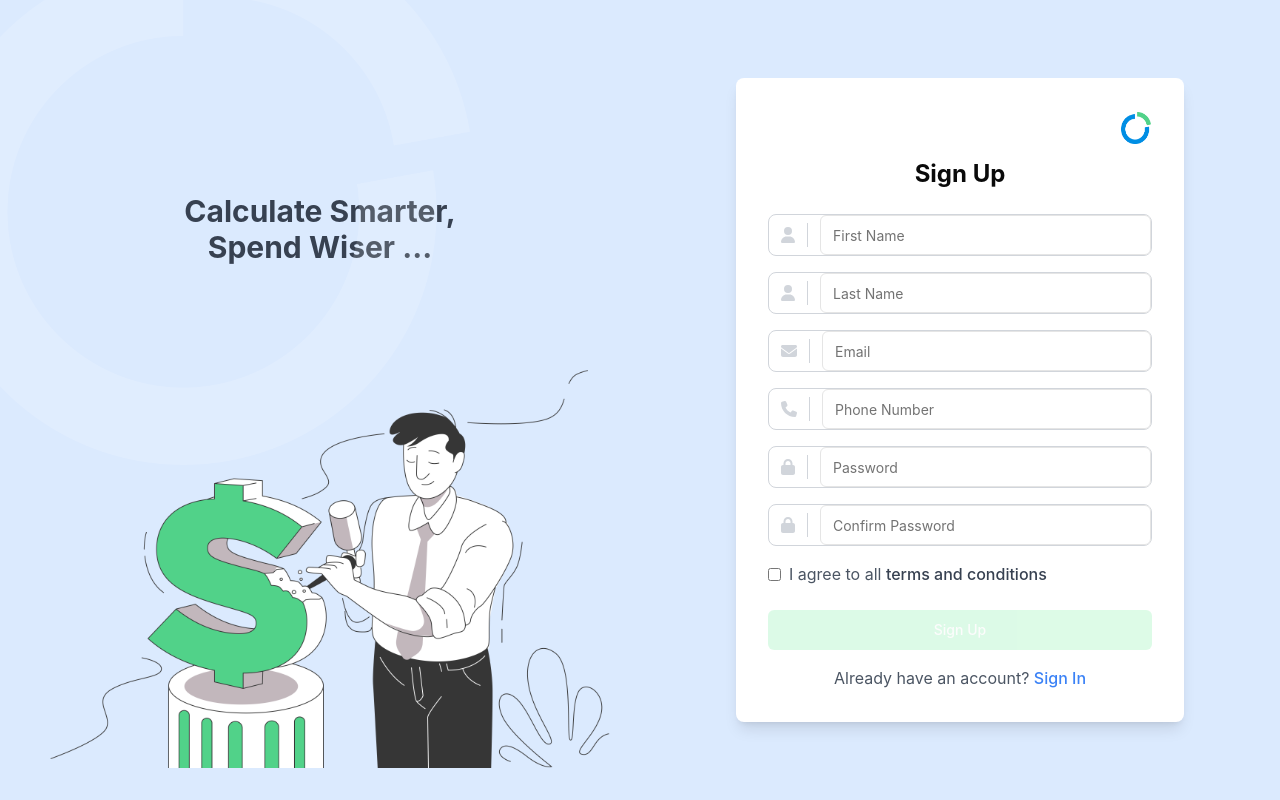
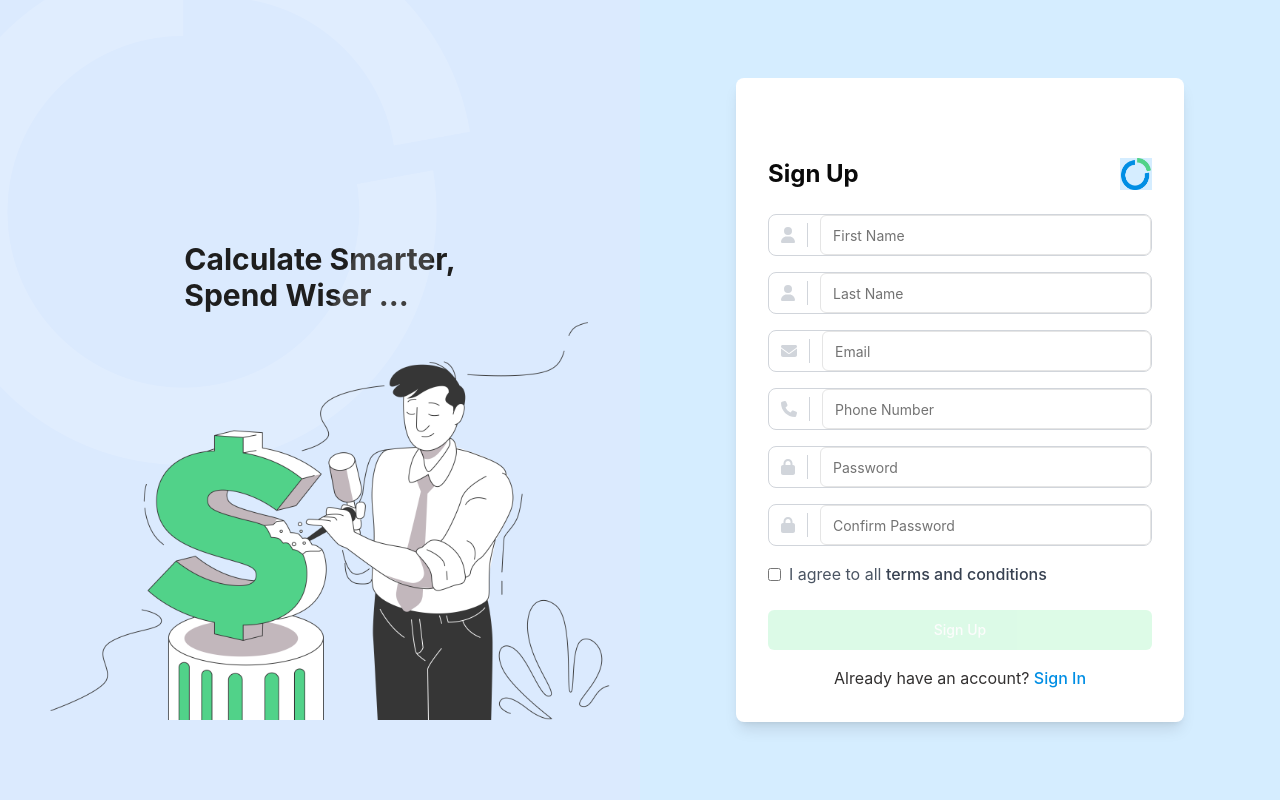
Before and after one commit to oladele-david/chekam, a React (Vite) app in the folder frontend/: page /signup in a window 1280 px wide. Built offline with nearby package versions, Linux system fonts and the light colour scheme; no server answers.

Commit message:
🔨 Update: Fix the Signup

```diff
--- a/frontend/src/pages/SignUp.jsx
+++ b/frontend/src/pages/SignUp.jsx
@@ -102,7 +102,7 @@ const SignupPage = () => {
         : 'bg-green-200 cursor-not-allowed'; // Disabled-look
 
     return (
-        <div className="min-h-screen flex flex-col md:flex-row bg-blue-100">
+        <div className="min-h-screen flex flex-col md:flex-row bg-customLiteBlue">
             <div className="md:w-1/2 flex flex-col justify-center items-center p-6 bg-blue-100 relative">
                 {/* Background logo image */}
                 <div
@@ -113,24 +113,25 @@ const SignupPage = () => {
                         backgroundPosition: '-90px -80px',  // Shift it leftwards
                     }}
                 ></div>
-                <h2 className="text-3xl font-bold text-gray-700 pt-40 text-center">
+                <h2 className="text-3xl font-bold text-customDark pt-40 text-left">
                     Calculate Smarter,<br />Spend Wiser ...
                 </h2>
-                <img src={SignUpImage} alt="Sign Up Illustration" className="w-full h-auto pt-24" />
+                <img src={SignUpImage} alt="Sign Up Illustration" className="w-full h-auto relative" />
             </div>
             <div className="md:w-1/2 flex justify-center items-center p-6 relative">
-                <div className="absolute top-28 right-32">
-                    <img src={LogoColored} alt="Logo" className="w-8 h-8" />
-                </div>
+
                 <form className="w-full max-w-md bg-white p-8 rounded-lg shadow-lg pt-20" onSubmit={handleSubmit}>
-                    <h2 className="text-2xl font-bold mb-6 text-center">Sign Up</h2>
+                    <div className="relative flex flex-row justify-between items-center">
+                    <h2 className="text-2xl font-bold mb-6">Sign Up</h2>
+                        <img src={LogoColored} alt="Logo" className="w-8 h-8 mb-6 bg-customLiteBlue"/>
+                    </div>
 
                     {signupError && <Alert type="error" variant="destructive">{signupError}</Alert>}
                     {signupSuccess && <Alert type="success">{signupSuccess}</Alert>}
 
                     <div className="flex items-center border border-gray-300 rounded-lg mb-4">
                         <span className="ml-3 mr-3 border-r border-gray-300 pr-3">
-                            <FontAwesomeIcon icon={faUser} className="text-gray-300" />
+                            <FontAwesomeIcon icon={faUser} className="text-gray-300"/>
                         </span>
                         <Input
                             type="text"
@@ -145,7 +146,7 @@ const SignupPage = () => {
 
                     <div className="flex items-center border border-gray-300 rounded-lg mb-4">
                         <span className="ml-3 mr-3 border-r border-gray-300 pr-3">
-                            <FontAwesomeIcon icon={faUser} className="text-gray-300" />
+                            <FontAwesomeIcon icon={faUser} className="text-gray-300"/>
                         </span>
                         <Input
                             type="text"
@@ -160,7 +161,7 @@ const SignupPage = () => {
 
                     <div className="flex items-center border border-gray-300 rounded-lg mb-4">
                         <span className="ml-3 mr-3 border-r border-gray-300 pr-3">
-                            <FontAwesomeIcon icon={faEnvelope} className="text-gray-300" />
+                            <FontAwesomeIcon icon={faEnvelope} className="text-gray-300"/>
                         </span>
                         <Input
                             type="email"
@@ -175,7 +176,7 @@ const SignupPage = () => {
 
                     <div className="flex items-center border border-gray-300 rounded-lg mb-4">
                         <span className="ml-3 mr-3 border-r border-gray-300 pr-3">
-                            <FontAwesomeIcon icon={faPhone} className="text-gray-300" />
+                            <FontAwesomeIcon icon={faPhone} className="text-gray-300"/>
                         </span>
                         <Input
                             type="tel"
@@ -190,7 +191,7 @@ const SignupPage = () => {
 
                     <div className="flex items-center border border-gray-300 rounded-lg mb-4">
                         <span className="ml-3 mr-3 border-r border-gray-300 pr-3">
-                            <FontAwesomeIcon icon={faLock} className="text-gray-300" />
+                            <FontAwesomeIcon icon={faLock} className="text-gray-300"/>
                         </span>
                         <Input
                             type="password"
@@ -205,7 +206,7 @@ const SignupPage = () => {
 
                     <div className="flex items-center border border-gray-300 rounded-lg mb-4">
                         <span className="ml-3 mr-3 border-r border-gray-300 pr-3">
-                            <FontAwesomeIcon icon={faLock} className="text-gray-300" />
+                            <FontAwesomeIcon icon={faLock} className="text-gray-300"/>
                         </span>
                         <Input
                             type="password"
@@ -236,11 +237,11 @@ const SignupPage = () => {
                         className={`w-full ${buttonStyle} border-none`}
                         disabled={!formData.agreeToTerms || isLoading} // Disable when unchecked or loading
                     >
-                        {isLoading ? <Spinner /> : 'Sign Up'}
+                        {isLoading ? <Spinner/> : 'Sign Up'}
                     </Button>
 
-                    <p className="mt-4 text-center text-gray-600">
-                        Already have an account? <Link to="/login" className="text-blue-500">Sign In</Link>
+                    <p className="mt-4 text-center text-customGray4">
+                        Already have an account? <Link to="/login" className="text-customBlue">Sign In</Link>
                     </p>
                 </form>
             </div>
```
